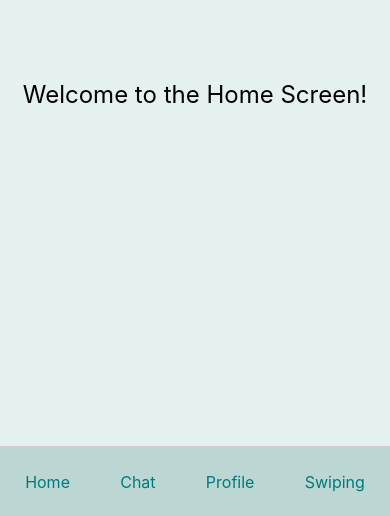
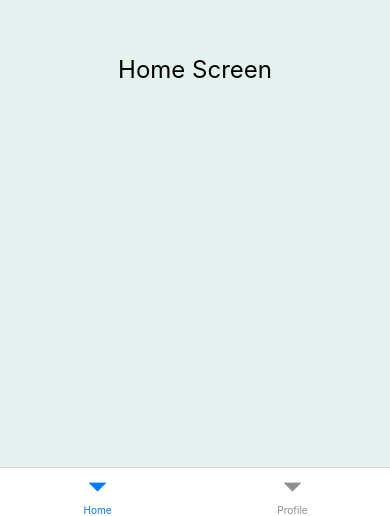
Before and after one commit to saloniarch/MyReactNativeApp, a React Native app: screen /Home in a window 390 px wide. Shown: the part 328-844 px from the top of the page. Built offline with nearby package versions, Linux system fonts and the light colour scheme.

Commit message:
Splash screen fades into HomeScreen and logo disappears, but it also slides afterwards. The user can now navigate from home to profile and vice versa . Edit Profile, Settings, and Logout buttons added to ProfileScreen, non functional.

```diff
--- a/App.js
+++ b/App.js
@@ -1,49 +1,30 @@
 import React from 'react';
 import { NavigationContainer } from '@react-navigation/native';
 import { createStackNavigator } from '@react-navigation/stack';
+import { createBottomTabNavigator } from '@react-navigation/bottom-tabs';
 import SplashScreen from './screens/SplashScreen';
 import HomeScreen from './screens/HomeScreen';
-import ProfileScreen from './screens/ProfileScreen'; // Import ProfileScreen
+import ProfileScreen from './screens/ProfileScreen';
 
 const Stack = createStackNavigator();
+const Tab = createBottomTabNavigator();
 
-// Custom fade transition for both platforms
-const screenTransition = ({ current }) => {
-  const opacity = current.progress.interpolate({
-    inputRange: [0, 1],
-    outputRange: [0, 1], // Fade in from 0 to 1
-  });
+const TabNavigator = () => (
+  <Tab.Navigator screenOptions={{ headerShown: false }}>
+    <Tab.Screen name="Home" component={HomeScreen} />
+    <Tab.Screen name="Profile" component={ProfileScreen} />
+  </Tab.Navigator>
+);
 
-  return {
-    cardStyle: {
-      opacity, // Apply the fade animation
-    },
-  };
-};
-
-export default function App() {
+const App = () => {
   return (
     <NavigationContainer>
-      <Stack.Navigator
-        initialRouteName="Splash"
-        screenOptions={{
-          headerShown: false,
-          cardStyleInterpolator: screenTransition // Custom fade transition
-        }}
-      >
-        <Stack.Screen
-          name="Splash"
-          component={SplashScreen}
-        />
-        <Stack.Screen
-          name="Home"
-          component={HomeScreen}
-        />
-        <Stack.Screen
-          name="Profile" // Add Profile screen
-          component={ProfileScreen}
-        />
+      <Stack.Navigator screenOptions={{ headerShown: false }}>
+        <Stack.Screen name="Splash" component={SplashScreen} />
+        <Stack.Screen name="Main" component={TabNavigator} />
       </Stack.Navigator>
     </NavigationContainer>
   );
-}
+};
+
+export default App;
--- a/navigation/AppNavigator.js
+++ b/navigation/AppNavigator.js
@@ -3,7 +3,7 @@ import { NavigationContainer } from '@react-navigation/native';
 import { createStackNavigator } from '@react-navigation/stack';
 import SplashScreen from '../screens/SplashScreen';
 import HomeScreen from '../screens/HomeScreen';
-import ProfileScreen from '../screens/ProfileScreen'; // Ensure ProfileScreen is imported
+import ProfileScreen from '../screens/ProfileScreen';
 
 const Stack = createStackNavigator();
 
@@ -13,7 +13,7 @@ const AppNavigator = () => {
       <Stack.Navigator screenOptions={{ headerShown: false }}>
         <Stack.Screen name="Splash" component={SplashScreen} />
         <Stack.Screen name="Home" component={HomeScreen} />
-        <Stack.Screen name="Profile" component={ProfileScreen} /> {/* Ensure this is included */}
+        <Stack.Screen name="Profile" component={ProfileScreen} /> {/* Ensure Profile is here */}
       </Stack.Navigator>
     </NavigationContainer>
   );
--- a/screens/HomeScreen.js
+++ b/screens/HomeScreen.js
@@ -1,64 +1,25 @@
+// screens/HomeScreen.js
 import React from 'react';
-import { Animated, SafeAreaView, StyleSheet, Text, TouchableOpacity, View } from 'react-native';
+import { View, Text, StyleSheet } from 'react-native';
 
-const HomeScreen = ({ navigation }) => {
+const HomeScreen = () => {
   return (
-    <SafeAreaView style={styles.container}>
-      <View style={styles.content}>
-        <Text style={styles.homeText}>Welcome to the Home Screen!</Text>
-      </View>
-
-      {/* Custom Bottom Navigation Bar */}
-      <View style={styles.bottomBar}>
-        <TouchableOpacity onPress={() => navigation.navigate('Home')}>
-          <Text style={styles.bottomText}>Home</Text>
-        </TouchableOpacity>
-        <TouchableOpacity onPress={() => navigation.navigate('Chat')}>
-          <Text style={styles.bottomText}>Chat</Text>
-        </TouchableOpacity>
-        <TouchableOpacity onPress={() => navigation.navigate('Profile')}>
-          <Text style={styles.bottomText}>Profile</Text>
-        </TouchableOpacity>
-        <TouchableOpacity onPress={() => navigation.navigate('SwipingScreen')}>
-          <Text style={styles.bottomText}>Swiping</Text>
-        </TouchableOpacity>
-      </View>
-    </SafeAreaView>
+    <View style={styles.container}>
+      <Text style={styles.title}>Home Screen</Text>
+      {/* Add more content here */}
+    </View>
   );
 };
 
 const styles = StyleSheet.create({
   container: {
     flex: 1,
+    justifyContent: 'center',
+    alignItems: 'center',
     backgroundColor: '#e5f1ef',
   },
-  content: {
-    flex: 1,
-    alignItems: 'center',
-    justifyContent: 'center',
-  },
-  homeText: {
+  title: {
     fontSize: 24,
-    color: '#000',
-  },
-  bottomBar: {
-    flexDirection: 'row',
-    justifyContent: 'space-around',
-    alignItems: 'center',
-    paddingVertical: 20, // Increase vertical padding for height
-    backgroundColor: '#bcd6d3',
-    borderTopWidth: 1,
-    borderColor: '#ccc',
-    position: 'absolute',
-    bottom: 0,
-    left: 0,
-    right: 0,
-    height: 70, // Set a fixed height for the bottom bar
-    elevation: 5, // Shadow effect for better visibility
-  },
-  bottomText: {
-    fontSize: 16,
-    color: '#007A7A', // Spotify green for active look
   },
 });
 
--- a/screens/ProfileScreen.js
+++ b/screens/ProfileScreen.js
@@ -1,15 +1,45 @@
-// screens/ProfileScreen.js
 import React from 'react';
-import { View, Text, StyleSheet, TouchableOpacity } from 'react-native';
+import { View, Text, StyleSheet, TouchableOpacity, Image } from 'react-native';
 
 const ProfileScreen = ({ navigation }) => {
   return (
     <View style={styles.container}>
-      <Text style={styles.title}>Profile Screen</Text>
-      {/* Add more profile details here */}
+      {/* Profile Picture */}
+      <View style={styles.profilePictureContainer}>
+        <Image
+          source={{ uri: 'https://via.placeholder.com/100' }} // Placeholder image URL
+          style={styles.profilePicture}
+        />
+      </View>
 
-      <TouchableOpacity onPress={() => navigation.navigate('Home')} style={styles.button}>
-        <Text style={styles.buttonText}>Go to Home</Text>
+      {/* User Information */}
+      <Text style={styles.userName}>John Doe</Text>
+      <Text style={styles.userEmail}>john.doe@example.com</Text>
+
+      {/* Edit Profile Button */}
+      <TouchableOpacity
+        style={styles.button}
+        onPress={() => navigation.navigate('EditProfile')} // Correct usage of navigate
+      >
+        <Text style={styles.buttonText}>Edit Profile</Text>
+      </TouchableOpacity>
+
+      {/* Settings Button */}
+      <TouchableOpacity
+        style={styles.button}
+        onPress={() => navigation.navigate('Settings')} // Correct usage of navigate
+      >
+        <Text style={styles.buttonText}>Settings</Text>
+      </TouchableOpacity>
+
+      {/* Logout Button */}
+      <TouchableOpacity
+        style={styles.button}
+        onPress={() => {
+          // Handle Logout
+        }}
+      >
+        <Text style={styles.buttonText}>Logout</Text>
       </TouchableOpacity>
     </View>
   );
@@ -20,20 +50,44 @@ const styles = StyleSheet.create({
     flex: 1,
     alignItems: 'center',
     justifyContent: 'center',
-    backgroundColor: '#e5f1ef',
+    backgroundColor: '#e5f1ef', // Same background as the app
+    padding: 20,
   },
-  title: {
+  profilePictureContainer: {
+    marginBottom: 20,
+    borderRadius: 50,
+    overflow: 'hidden',
+    width: 100,
+    height: 100,
+    borderColor: '#ccc',
+    borderWidth: 1,
+  },
+  profilePicture: {
+    width: '100%',
+    height: '100%',
+  },
+  userName: {
     fontSize: 24,
+    fontWeight: 'bold',
+    marginBottom: 5,
+    color: '#000',
+  },
+  userEmail: {
+    fontSize: 16,
+    color: '#555',
     marginBottom: 20,
   },
   button: {
-    backgroundColor: '#1DB954',
+    backgroundColor: '#1DB954', // Spotify green
+    borderRadius: 5,
     padding: 10,
-    borderRadius: 5,
-    marginTop: 20,
+    width: '80%',
+    alignItems: 'center',
+    marginBottom: 10,
   },
   buttonText: {
     color: '#fff',
+    fontSize: 16,
   },
 });
 
--- a/screens/SplashScreen.js
+++ b/screens/SplashScreen.js
@@ -1,4 +1,3 @@
-// screens/SplashScreen.js
 import React, { useEffect, useRef } from 'react';
 import { Animated, Image, SafeAreaView, StyleSheet } from 'react-native';
 import { StatusBar } from 'expo-status-bar';
@@ -7,14 +6,23 @@ const SplashScreen = ({ navigation }) => {
   const fadeAnim = useRef(new Animated.Value(0)).current;
 
   useEffect(() => {
+    // Start fade in effect
     Animated.timing(fadeAnim, {
-      toValue: 1,
-      duration: 2000,
+      toValue: 1, // Fade in to fully visible
+      duration: 2000, // Duration of the fade-in
       useNativeDriver: true,
     }).start(() => {
+      // After fade-in, wait for a moment and then fade out
       setTimeout(() => {
-        navigation.replace('Home');
-      }, 1000);
+        Animated.timing(fadeAnim, {
+          toValue: 0, // Fade out to fully invisible
+          duration: 1000, // Duration of the fade-out
+          useNativeDriver: true,
+        }).start(() => {
+          // Navigate to the main app once the fade-out is complete
+          navigation.replace('Main');
+        });
+      }, 1000); // Wait for 1 second before starting the fade-out
     });
   }, [fadeAnim, navigation]);
 
@@ -22,7 +30,7 @@ const SplashScreen = ({ navigation }) => {
     <SafeAreaView style={styles.container}>
       <Animated.Image
         source={require('../assets/icon.png')}
-        style={[styles.logo, { opacity: fadeAnim }]}
+        style={[styles.logo, { opacity: fadeAnim }]} // Animate opacity
       />
       <StatusBar style="auto" />
     </SafeAreaView>
```
Also changed, not shown: screens/EditProfileScreen.js (added, +22 -0 lines).
